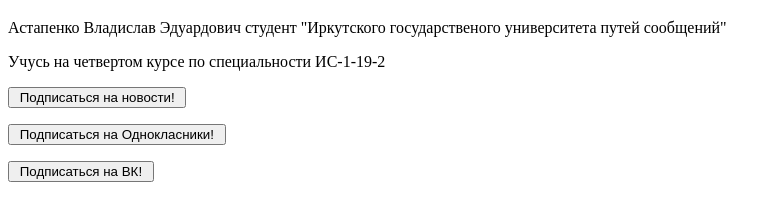
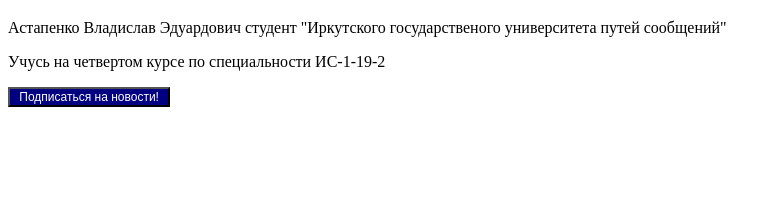
Before and after one commit to VLAD4KA/LR6, a plain HTML site: page index.html in a window 1280 px wide. Shown: the part 61-282 px from the top of the page, without its empty margins (0-781 px from the left). Drawn offline with Linux system fonts and the light colour scheme.

Commit message:
Изменение цвета

```diff
--- a/index.html
+++ b/index.html
@@ -1,12 +1,16 @@
 <!DOCTYPE html>
 <html>
 <body>
-
+<style>
+   .b1 {
+    background: navy; /* Синий цвет фона */
+    color: white; /* Белые буквы */
+    font-size: 9pt; /* Размер шрифта в пунктах */
+   }
+  </style>
 <h1>Мой профиль</h1>
 <p>Астапенко Владислав Эдуардович студент "Иркутского государственого университета путей сообщений"</p>
 <p>Учусь на четвертом курсе по специальности ИС-1-19-2</p>
-<p><input type="button" value=" Подписаться на новости! "></p>
-<p><input type="button" value=" Подписаться на Однокласники! "></p>
-<p><input type="button" value=" Подписаться на ВК! "></p>
+<p><input type="button" class="b1" value=" Подписаться на новости! "></p>
 </body>
 </html>
```
